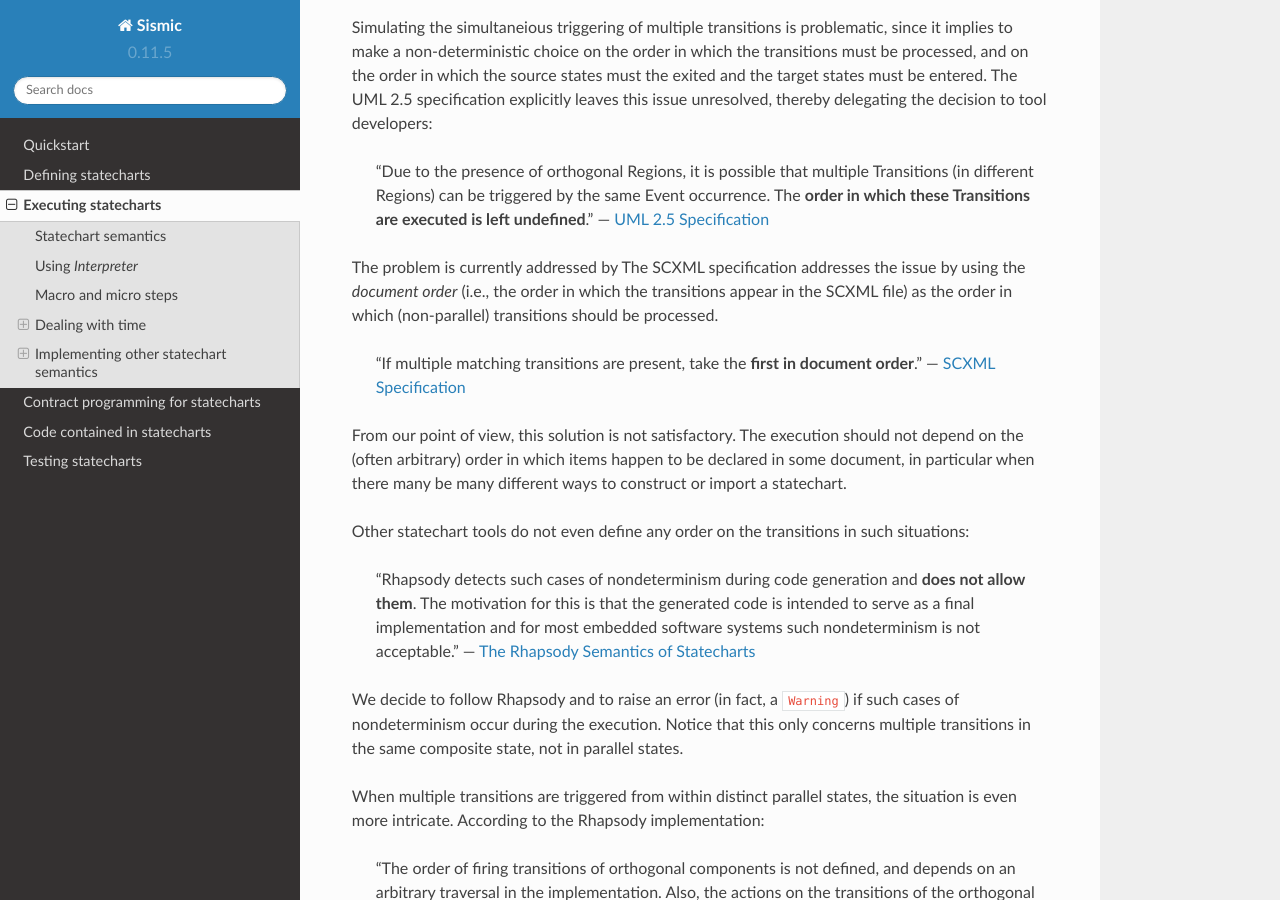
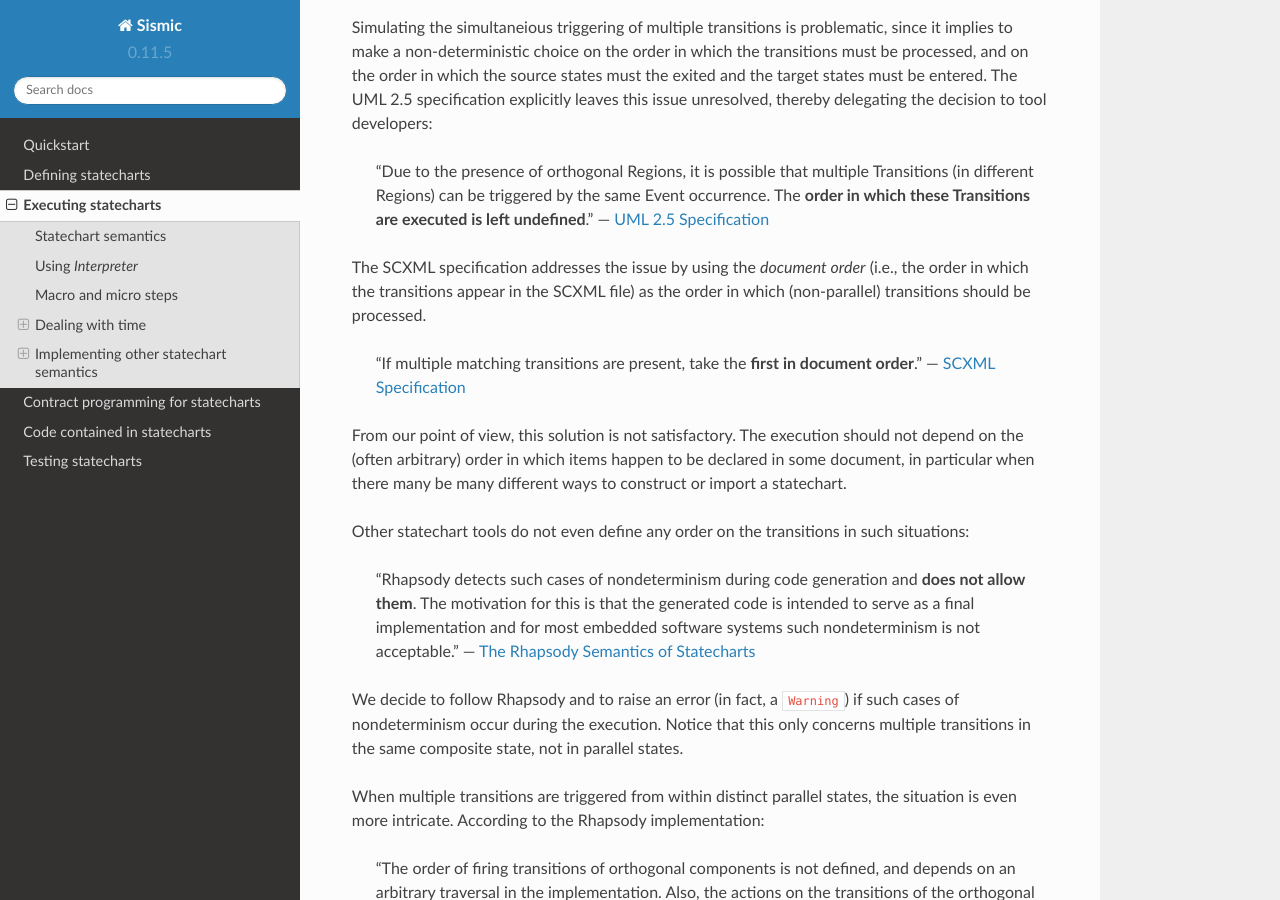
Before and after one commit to AlexandreDecan/sismic, a Sphinx documentation site: the page built from docs/execution.rst, in a window 1280 px wide and 900 px high, scrolled down 417 px. Built offline with Sphinx 7.4.7 and the Read the Docs theme 2.0.0, drawn with Linux system fonts in a browser that asks for light colours; some of the changed text lies outside the part shown.

Commit message:
Merge Tom's change for execution.rst

```diff
--- a/docs/execution.rst
+++ b/docs/execution.rst
@@ -4,7 +4,7 @@ Executing statecharts
 .. _semantic:
 
 Statechart semantics
--------------------
+--------------------
 
 The module :py:mod:`~sismic.interpreter` contains an :py:class:`~sismic.interpreter.Interpreter` class that
 interprets a statechart mainly following the `SCXML 1.0 <http://www.w3.org/TR/scxml/>`__ semantics.
@@ -23,8 +23,8 @@ The UML 2.5 specification explicitly leaves this issue unresolved, thereby deleg
     triggered by the same Event occurrence. The **order in which these Transitions are executed is left undefined**."
     --- `UML 2.5 Specification <http://www.omg.org/cgi-bin/doc?formal/15-03-01.pdf>`__
 
-The problem is currently addressed by
-The SCXML specification addresses the issue by using the *document order* (i.e., the order in which the transitions appear in the SCXML file) as the order in which (non-parallel) transitions should be processed.
+The SCXML specification addresses the issue by using the *document order* (i.e., the order in which the transitions
+appear in the SCXML file) as the order in which (non-parallel) transitions should be processed.
 
     "If multiple matching transitions are present, take the **first in document order**."
     --- `SCXML Specification <http://www.w3.org/TR/scxml/#AlgorithmforSCXMLInterpretation>`__
@@ -189,7 +189,7 @@ that were exited and entered during its execution.
 .. autoclass:: sismic.interpreter.MacroStep
     :members:
 
-A *micro step( is the smallest, atomic step that a statechart can execute.
+A *micro step* is the smallest, atomic step that a statechart can execute.
 A :py:class:`~sismic.interpreter.MacroStep` instance thus can be viewed (and is!) an aggregate of
 :py:class:`~sismic.interpreter.MicroStep` instances.
 
```
